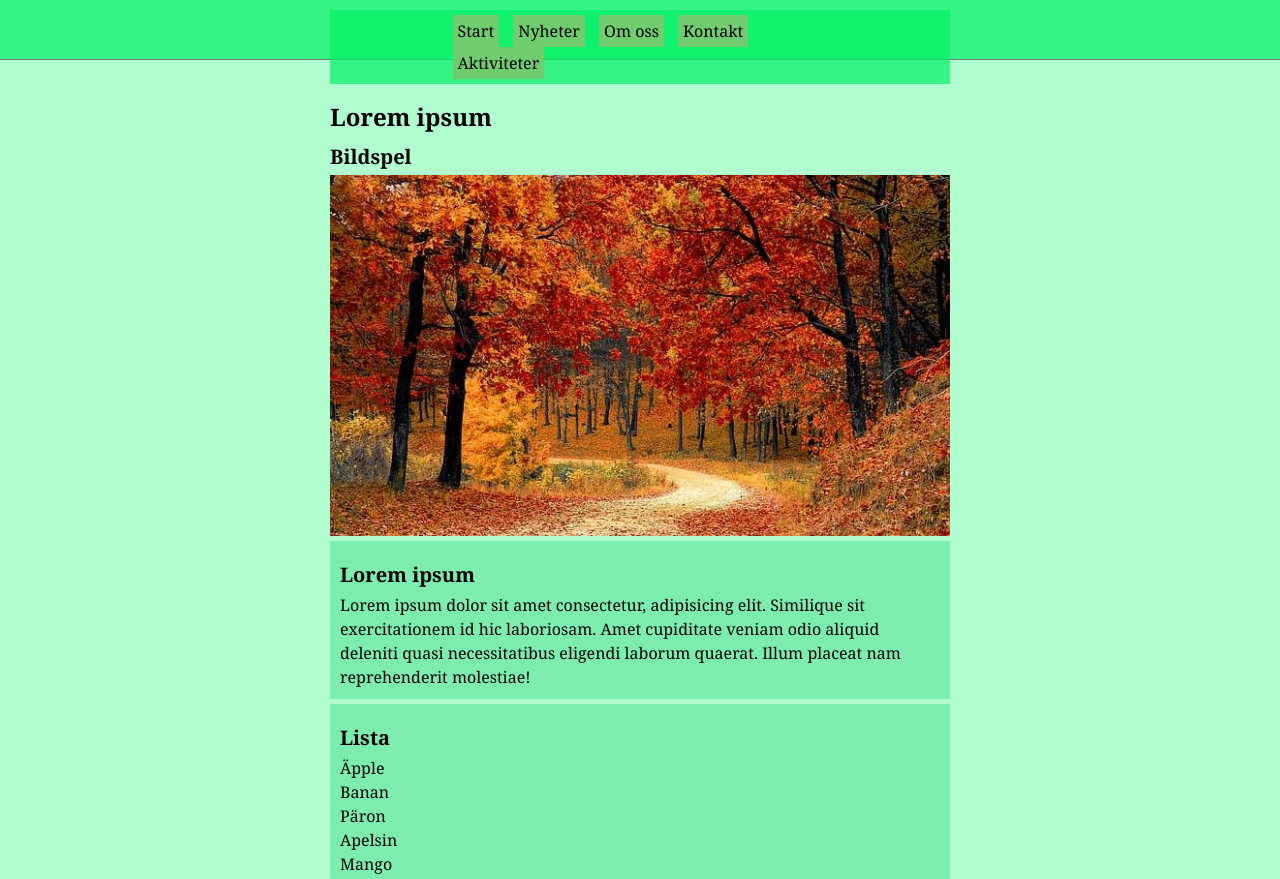
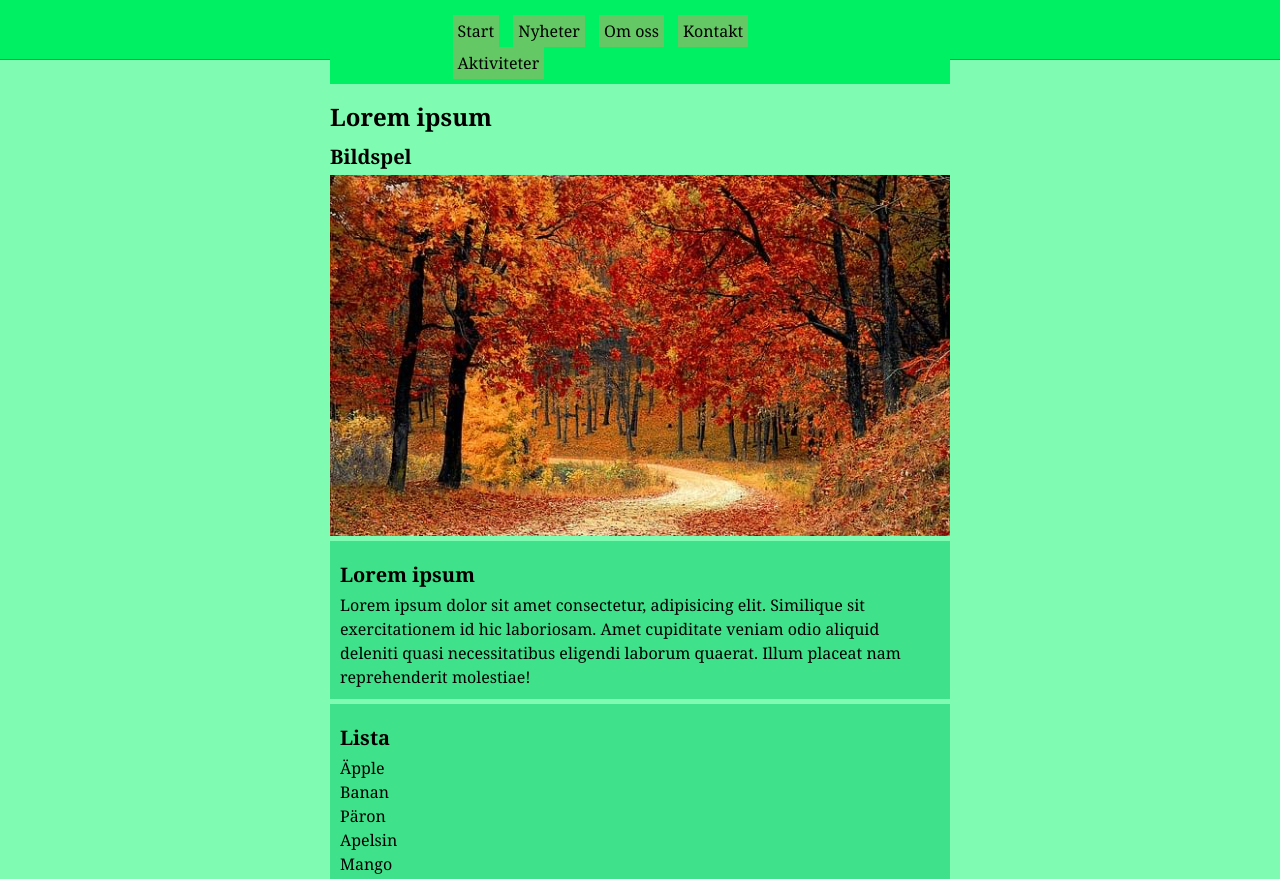
Before and after one commit to marzin89/gulp-automation, a website: page pub/index.html in a window 1280 px wide. Shown: the top 879 px of the page. Drawn offline with Linux system fonts and the light colour scheme; files that its build step writes are made by us from their sources.

Commit message:
Update the project description

```diff
--- a/pub/index.html
+++ b/pub/index.html
@@ -4,10 +4,7 @@
     <meta charset="UTF-8">
     <meta http-equiv="X-UA-Compatible" content="IE=edge">
     <meta name="viewport" content="width=device-width, initial-scale=1.0">
-    <title>Moment 2 - Node.js & Gulp</title>
-    <link rel="stylesheet" href="css/header.css">
-    <link rel="stylesheet" href="css/footer.css">
-    <link rel="stylesheet" href="css/body.css">
+    <title>Moment 3 - CSS-preprocessorer och SASS</title>
     <link rel="stylesheet" href="css/styles.css">
 </head>
 <body>
@@ -19,6 +16,7 @@
             <div class="bar"></div>
         </div>
         <div id="header-wrapper">
+            <!-- Meny -->
             <nav id="main-nav">
                 <ul>
                     <li><a href="#">Start</a></li>
@@ -86,8 +84,6 @@
             <p id="semester">HT 2021</p>
         </div>
     </footer>
-    <script src="js/form.js"></script>
-    <script src="js/slideshow.js"></script>
     <script src="js/main.js"></script>
 </body>
 </html>
--- a/src/css/_base.scss
+++ b/src/css/_base.scss
@@ -1,6 +1,7 @@
 /* Variabler */
 /* Färger */
-$opacity: 0.3;
+/* Variabeln nedan används för att styra hela färgschemat */
+$opacity: 0.5;
 $primary-color: rgb(0, 250, 100, $opacity);
 $secondary-color: rgb(0, 240, 100);
 $send-btn-color: rgb(0, 150, 100);
@@ -26,24 +27,36 @@ $margin: 10px;
 /* If-else-satser */
 /* Ändrar färgschemat beroende på huvudfärgens opacitet */
 @if opacity($primary-color) > 0.5 {
-    $secondary-color: saturate($secondary-color, 5 * $opacity);
+    $secondary-color: darken($secondary-color, 5 * $opacity);
     $border-color: darken($border-color, 10 * $opacity);
-    $main-nav-color: darken($main-nav-color, 10 * $opacity);
-    $section-color: saturate($section-color, 10 * $opacity);
+    $main-nav-color: darken($main-nav-color, 15 * $opacity);
+    $section-color: darken($section-color, 5 * $opacity);
+    $send-btn-color: darken($send-btn-color, 5 * $opacity);
+    $delete-btn-color: darken($delete-btn-color, 5 * $opacity);
 } @else if opacity($primary-color) < 0.5 {
-    $secondary-color: transparentize($secondary-color, $opacity);
+    $secondary-color: lighten($secondary-color, 20 * $opacity);
     $main-nav-color: lighten($main-nav-color, 10 * $opacity);
     $border-color: lighten($border-color, 10 * $opacity);
-    $section-color: desaturate($section-color, 10 * $opacity);
+    $section-color: lighten($section-color, 5 * $opacity);
+    $send-btn-color: lighten($send-btn-color, 10 * $opacity);
+    $delete-btn-color: lighten($delete-btn-color, 10 * $opacity);
 }
 /* Mixins */
 /* Wrapper i sidhuvud och sidfot */
-@mixin wrapper() {
+@mixin wrappers() {
     margin: 0 auto;
     padding-top: $padding;
     overflow: auto;
     padding-left: $padding;
     padding-right: $padding;
+    /* Surfplatta */
+    @media only screen and (min-width: 481px) and (max-width: 768px) {
+        max-width: $max-width-tablet;
+    }
+    /* Desktop */
+    @media only screen and (min-width: 769px) {
+        max-width: $max-width-desktop;
+    }
 }
 /* Knappar */
 @mixin buttons() {
--- a/src/css/_components.scss
+++ b/src/css/_components.scss
@@ -8,15 +8,7 @@ header {
     position: fixed;
 }
 #header-wrapper {
-    @include wrapper;
-    /* Surfplatta */
-    @media only screen and (min-width: 481px) and (max-width: 768px) {
-        max-width: $max-width-tablet;
-    }
-    /* Desktop */
-    @media only screen and (min-width: 769px) {
-        max-width: $max-width-desktop;
-    }
+    @include wrappers;
 }
 /* Hamburgerikon */
 #hamburger-icon {
@@ -63,7 +55,7 @@ header {
     @media only screen and (min-width: 769px) {
         display: block;
         ul {
-            width: 385px;
+            max-width: 385px;
             li {
                 margin: 0 5px;
                 background-color: $main-nav-color;
@@ -122,13 +114,5 @@ footer {
     }
 }
 #footer-wrapper {
-    @include wrapper;
-    /* Surfplatta */
-    @media only screen and (min-width: 481px) and (max-width: 768px) {
-        max-width: $max-width-tablet;
-    }
-    /* Desktop */
-    @media only screen and (min-width: 769px) {
-        max-width: $max-width-desktop;
-    }
+    @include wrappers;
 }
--- a/src/css/_layout.scss
+++ b/src/css/_layout.scss
@@ -39,10 +39,10 @@ main {
         }
     }
 }
+/* Hamburgerikonens utseende när menyn öppnas och stängs */
 .bar {
     transition: all 0.5s ease-out;
 }
-/* Hamburgerikonens utseende när menyn öppnas och stängs */
 .open {
     .bar:nth-child(1) {
         transform: rotate(45deg) translate(5px, 5px);
```
Also changed, not shown: src/index.html (+2 -6 lines), README.md, pub/css/styles.css.
